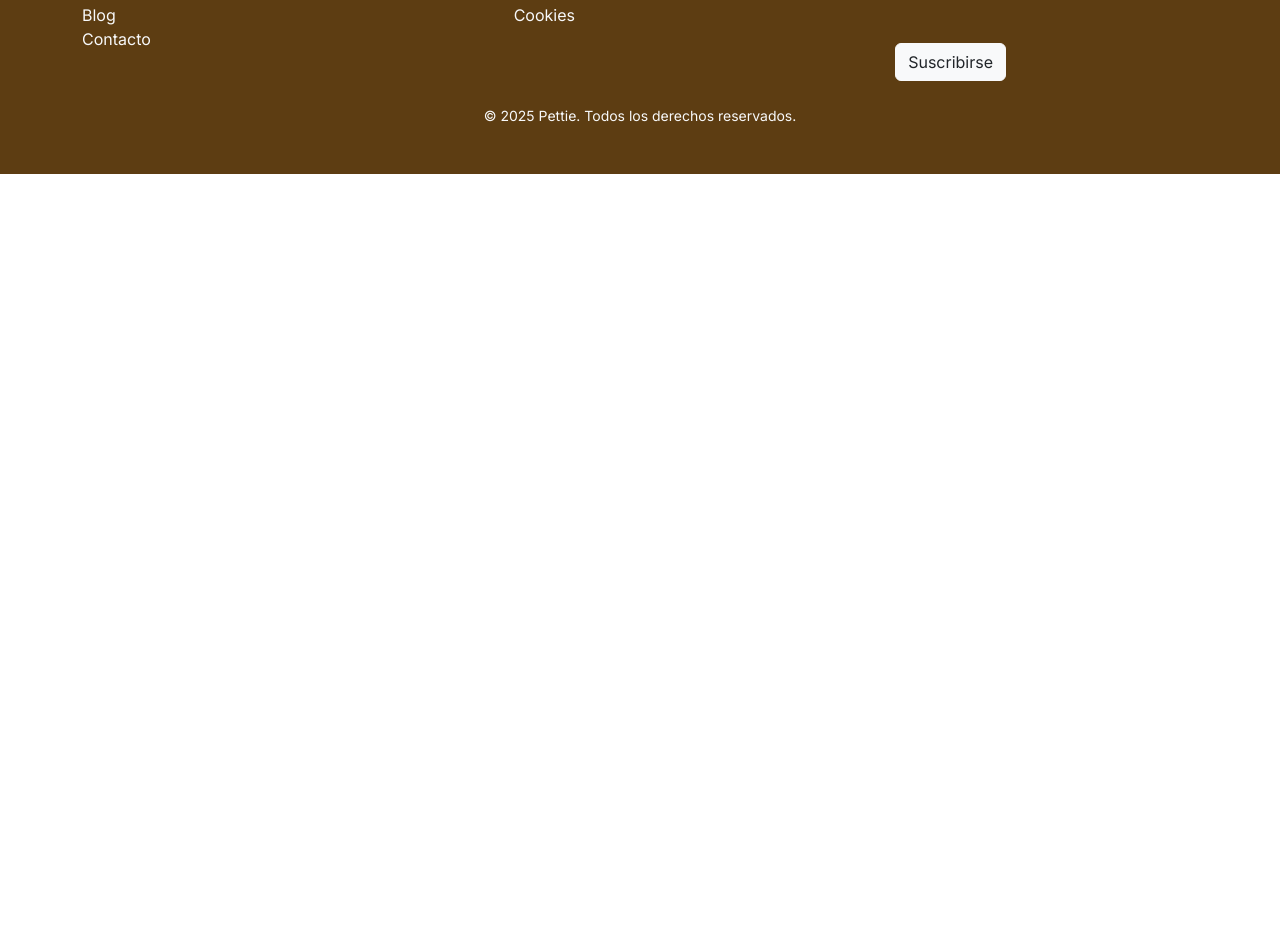
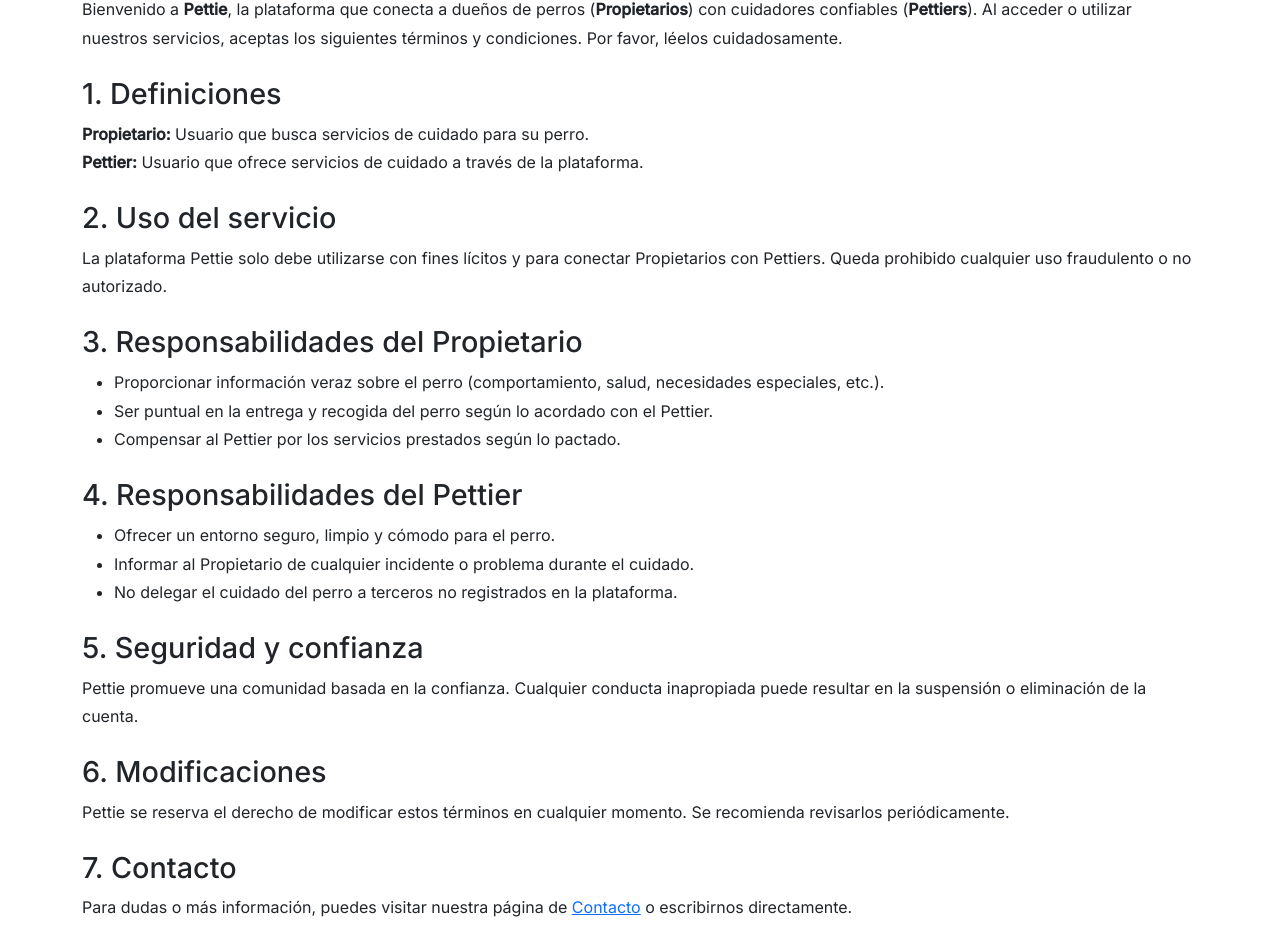
Before and after one commit to rekloyd/PettieExpressJS, a React (Vite) app in the folder frontend/Pettie/: page /terminos in a window 1280 px wide. Shown: the part 231-1172 px from the top of the page. Before the commit the page ends 800 px from the top, so only its background shows below. Built offline with nearby package versions, Linux system fonts and the light colour scheme; a web font is replaced by a local one.

Commit message:
Created Terminos component

```diff
--- a/frontend/Pettie/src/App.css
+++ b/frontend/Pettie/src/App.css
@@ -1,53 +1,5 @@
-#root {
-  max-width: 1280px;
-  margin: 0 auto;
-  padding: 2rem;
-  text-align: center;
+*{
+  box-sizing: border-box;
+  margin: 0;
+  padding: 0;
 }
-
-.logo {
-  height: 6em;
-  padding: 1.5em;
-  will-change: filter;
-  transition: filter 300ms;
-}
-.logo:hover {
-  filter: drop-shadow(0 0 2em #646cffaa);
-}
-.logo.react:hover {
-  filter: drop-shadow(0 0 2em #61dafbaa);
-}
-
-@keyframes logo-spin {
-  from {
-    transform: rotate(0deg);
-  }
-  to {
-    transform: rotate(360deg);
-  }
-}
-
-@media (prefers-reduced-motion: no-preference) {
-  a:nth-of-type(2) .logo {
-    animation: logo-spin infinite 20s linear;
-  }
-}
-
-.card {
-  padding: 2em;
-}
-
-.read-the-docs {
-  color: #888;
-}
-
-
-/*Botón de la newsletter*/
-
-.btn-custom {
-  background-color: #F7A952;
-  color: #fff; /* Color del texto */
-  border: none;
-  padding: 0.5rem 1rem;
-  border-radius: 0.25rem;
-}
--- a/frontend/Pettie/src/App.tsx
+++ b/frontend/Pettie/src/App.tsx
@@ -3,6 +3,7 @@ import LoginForm from './components/LoginForm';
 import RegisterForm from './components/RegisterForm';
 import Navbar from './components/Navbar';
 import Footer from './components/Footer';
+import Terminos from './components/Terminos';
 
 function App() {
   return (
@@ -11,6 +12,7 @@ function App() {
       <Routes>
         <Route path="/login" element={<LoginForm />} />
         <Route path="/register" element={<RegisterForm />} />
+        <Route path="/terminos" element={<Terminos />} />
       </Routes>
       <Footer></Footer>
     </BrowserRouter>
--- a/frontend/Pettie/src/components/LoginForm.tsx
+++ b/frontend/Pettie/src/components/LoginForm.tsx
@@ -129,7 +129,7 @@ const LoginForm = () => {
         </div>
 
         <div style={{ textAlign: "center" }}>
-          <button type="submit" className="btn">
+          <button type="submit" className="btnL">
             Iniciar sesión
           </button>
           <p style={{ marginTop: "1rem" }}>
--- a/frontend/Pettie/src/components/RegisterForm.tsx
+++ b/frontend/Pettie/src/components/RegisterForm.tsx
@@ -290,7 +290,7 @@ const RegisterForm = () => {
         </div>
 
         <div style={{ textAlign: "center" }}>
-          <button type="submit" className="btn">
+          <button type="submit" className="btnL">
             Regístrate
           </button>
           <p style={{ marginTop: "1rem" }}>
--- /dev/null
+++ b/frontend/Pettie/src/components/Terminos.tsx
@@ -0,0 +1,59 @@
+import React from "react";
+import { Link } from "react-router-dom";
+
+const Terminos: React.FC = () => {
+  return (
+    <div className="container mt-5 mb-5" style={{ fontFamily: 'Inter, sans-serif', lineHeight: '1.8' }}>
+      <h1 className="mb-4" style={{ fontSize: '2.5rem', fontWeight: 'bold' }}>
+        Términos y Condiciones de Uso – Pettie
+      </h1>
+
+      <p>
+        Bienvenido a <strong>Pettie</strong>, la plataforma que conecta a dueños de perros (<strong>Propietarios</strong>) con cuidadores confiables (<strong>Pettiers</strong>).
+        Al acceder o utilizar nuestros servicios, aceptas los siguientes términos y condiciones. Por favor, léelos cuidadosamente.
+      </p>
+
+      <h2 className="mt-4" style={{ fontSize: '1.8rem' }}>1. Definiciones</h2>
+      <p>
+        <strong>Propietario:</strong> Usuario que busca servicios de cuidado para su perro.<br />
+        <strong>Pettier:</strong> Usuario que ofrece servicios de cuidado a través de la plataforma.
+      </p>
+
+      <h2 className="mt-4" style={{ fontSize: '1.8rem' }}>2. Uso del servicio</h2>
+      <p>
+        La plataforma Pettie solo debe utilizarse con fines lícitos y para conectar Propietarios con Pettiers. Queda prohibido cualquier uso fraudulento o no autorizado.
+      </p>
+
+      <h2 className="mt-4" style={{ fontSize: '1.8rem' }}>3. Responsabilidades del Propietario</h2>
+      <ul>
+        <li>Proporcionar información veraz sobre el perro (comportamiento, salud, necesidades especiales, etc.).</li>
+        <li>Ser puntual en la entrega y recogida del perro según lo acordado con el Pettier.</li>
+        <li>Compensar al Pettier por los servicios prestados según lo pactado.</li>
+      </ul>
+
+      <h2 className="mt-4" style={{ fontSize: '1.8rem' }}>4. Responsabilidades del Pettier</h2>
+      <ul>
+        <li>Ofrecer un entorno seguro, limpio y cómodo para el perro.</li>
+        <li>Informar al Propietario de cualquier incidente o problema durante el cuidado.</li>
+        <li>No delegar el cuidado del perro a terceros no registrados en la plataforma.</li>
+      </ul>
+
+      <h2 className="mt-4" style={{ fontSize: '1.8rem' }}>5. Seguridad y confianza</h2>
+      <p>
+        Pettie promueve una comunidad basada en la confianza. Cualquier conducta inapropiada puede resultar en la suspensión o eliminación de la cuenta.
+      </p>
+
+      <h2 className="mt-4" style={{ fontSize: '1.8rem' }}>6. Modificaciones</h2>
+      <p>
+        Pettie se reserva el derecho de modificar estos términos en cualquier momento. Se recomienda revisarlos periódicamente.
+      </p>
+
+      <h2 className="mt-4" style={{ fontSize: '1.8rem' }}>7. Contacto</h2>
+      <p>
+        Para dudas o más información, puedes visitar nuestra página de <Link to="/contacto">Contacto</Link> o escribirnos directamente.
+      </p>
+    </div>
+  );
+};
+
+export default Terminos;
--- a/frontend/Pettie/src/styles/login.css
+++ b/frontend/Pettie/src/styles/login.css
@@ -4,7 +4,7 @@
   padding: 0;
 }
 
-.btn {
+.btnL {
   color: black;
   text-decoration: none;
   border: 1px solid black;
@@ -21,11 +21,11 @@
   margin-top: 50px;
 }
 
-.btn:hover {
+.btnL:hover {
   color: white;
 }
 
-.btn::before {
+.btnL::before {
   content: "";
   position: absolute;
   height: 100%;
@@ -38,7 +38,7 @@
   transition: all 1s;
 }
 
-.btn:hover::before {
+.btnL:hover::before {
   width: 160%;
 }
 
```
